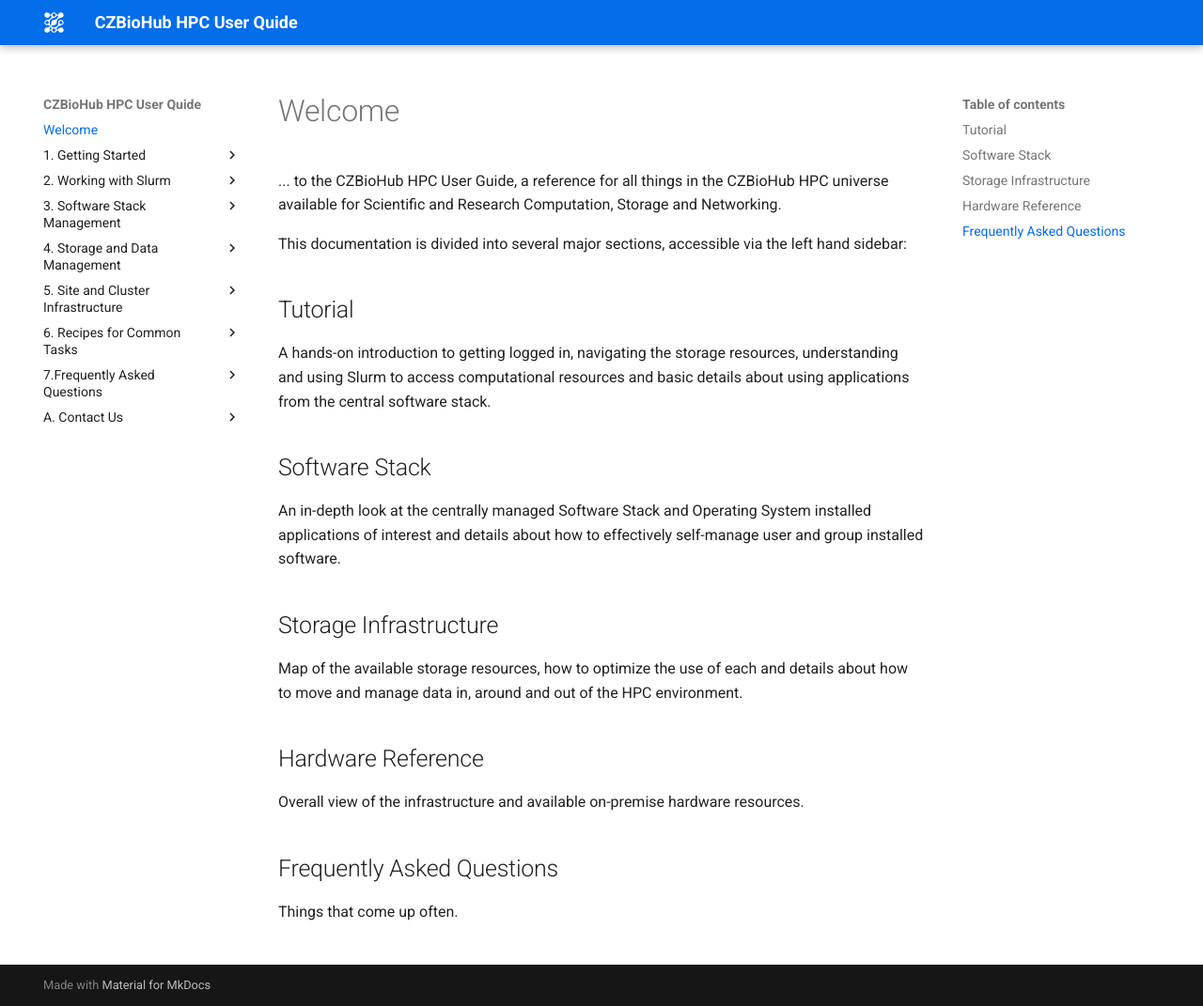
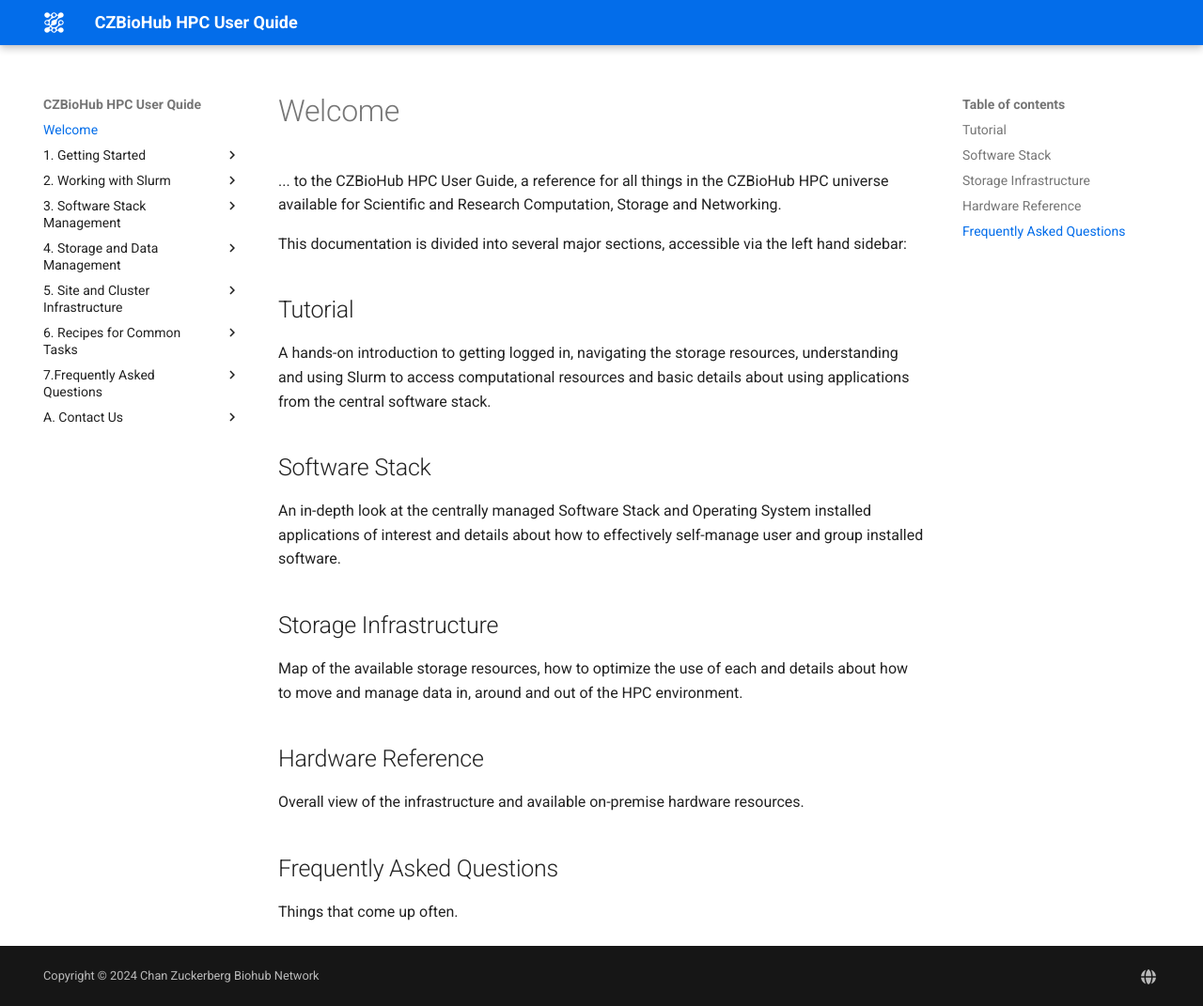
Before and after one commit to biohub-hpc/hpcuserguide, an MkDocs documentation site: the page built from docs/index.md, in a window 1280 px wide and 1071 px high. Shown: the whole window at 94% size. Built offline with MkDocs 1.6.1 and Material for MkDocs 9.7.7, drawn with Linux system fonts in a browser that asks for light colours.

Commit message:
added footer with copyright notice and link to czbhn site -RC

```diff
--- a/mkdocs.yml
+++ b/mkdocs.yml
@@ -27,3 +27,10 @@
     primary: custom
 extra_css:
   - 'css/extra.css'
+extra:
+  generator: false
+  social:
+    - icon: fontawesome/solid/globe
+      link: https://www.czbiohub.org
+
+copyright: Copyright &copy; 2024 Chan Zuckerberg Biohub Network
```
